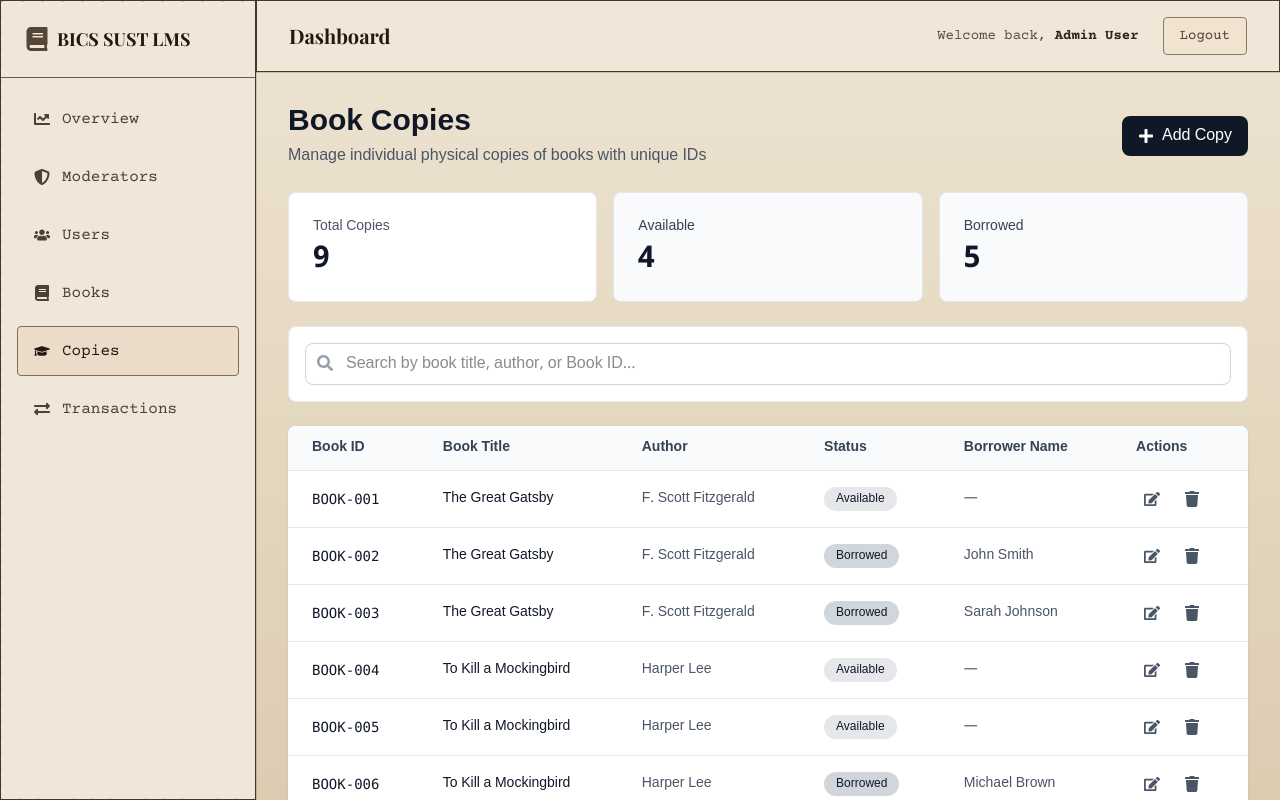
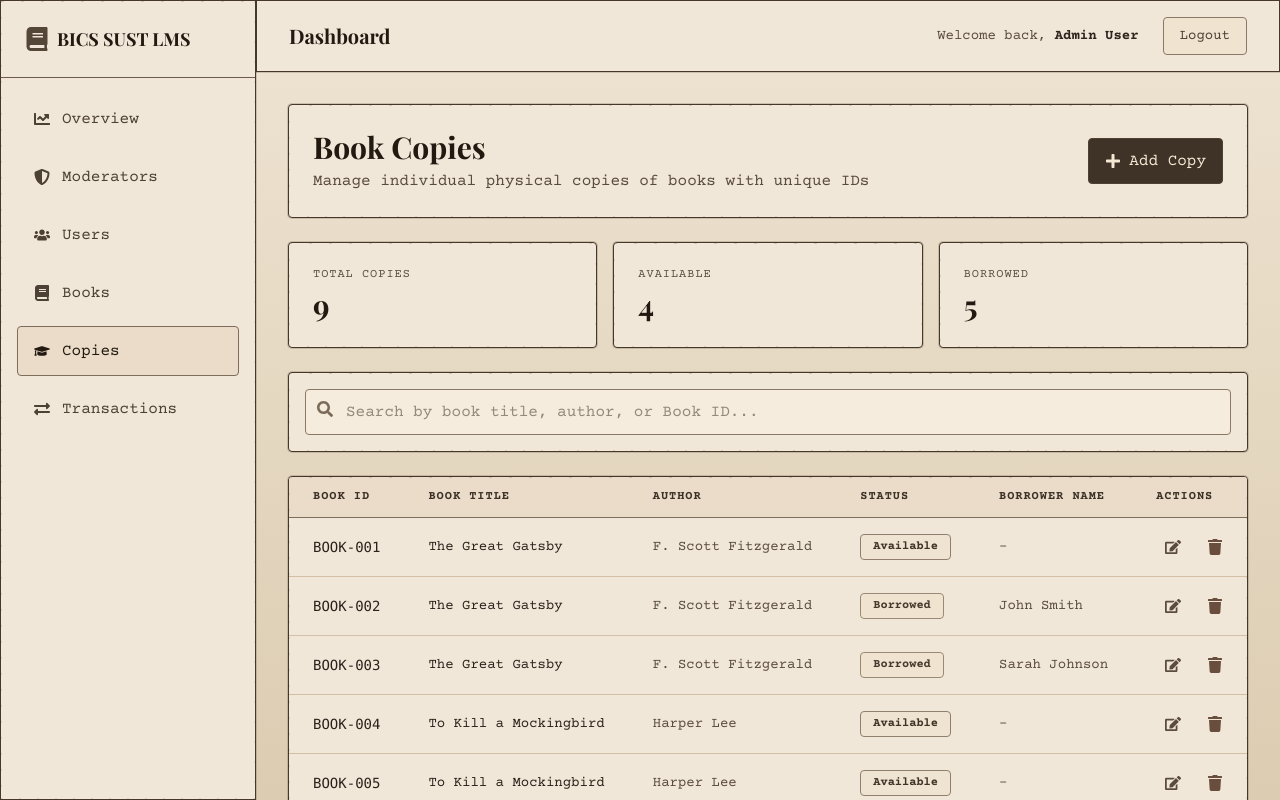
Before and after one commit to ahnayef/bics-sust-lms, a Next.js app: page /dashboard/copies in a window 1280 px wide. Built offline with nearby package versions, Linux system fonts and the light colour scheme.

Commit message:
90s copies page

```diff
--- a/app/dashboard/copies/page.tsx
+++ b/app/dashboard/copies/page.tsx
@@ -1,7 +1,7 @@
 "use client";
 
 import { useState } from "react";
-import { FaEdit, FaPlus, FaSearch, FaTrash } from "react-icons/fa";
+import { FaEdit, FaPlus, FaSearch, FaTimes, FaTrash } from "react-icons/fa";
 
 export default function BookCopiesManagement() {
   const [searchTerm, setSearchTerm] = useState("");
@@ -83,7 +83,7 @@ export default function BookCopiesManagement() {
 
   const getNextBookId = () => {
     const bookIds = bookCopies.map((copy) =>
-      parseInt(copy.bookId.split("-")[1]),
+      parseInt(copy.bookId.split("-")[1], 10),
     );
     const maxId = bookIds.length > 0 ? Math.max(...bookIds) : 0;
     return `BOOK-${String(maxId + 1).padStart(3, "0")}`;
@@ -110,13 +110,13 @@ export default function BookCopiesManagement() {
   const getStatusBadge = (status: string) => {
     switch (status) {
       case "available":
-        return "bg-gray-200 text-gray-900";
+        return "bg-[#efe4d1] text-[#3f3328] border border-[#8f7f6c]";
       case "borrowed":
-        return "bg-gray-300 text-gray-900";
+        return "bg-[#f0e3cf] text-[#47392d] border border-[#9a8975]";
       case "damaged":
-        return "bg-gray-400 text-gray-900";
+        return "bg-[#eadac3] text-[#5a3d2c] border border-[#9b856d]";
       default:
-        return "bg-gray-100 text-gray-700";
+        return "bg-[#f3e9d8] text-[#3f3328] border border-[#8f7f6c]";
     }
   };
 
@@ -124,7 +124,7 @@ export default function BookCopiesManagement() {
     if (formData.bookId && formData.book) {
       const newCopy = {
         bookId: formData.bookId,
-        book: parseInt(formData.book),
+        book: parseInt(formData.book, 10),
         status: "available",
         borrowerName: null,
       };
@@ -148,7 +148,11 @@ export default function BookCopiesManagement() {
       setBookCopies(
         bookCopies.map((c) =>
           c.bookId === editingId
-            ? { ...c, bookId: formData.bookId, book: parseInt(formData.book) }
+            ? {
+                ...c,
+                bookId: formData.bookId,
+                book: parseInt(formData.book, 10),
+              }
             : c,
         ),
       );
@@ -177,16 +181,22 @@ export default function BookCopiesManagement() {
   return (
     <div className="space-y-6">
       {/* Header */}
-      <div className="flex flex-col sm:flex-row items-start sm:items-center justify-between gap-4">
+      <div className="dashboard-surface tron-border rounded-sm p-5 sm:p-6 flex flex-col sm:flex-row items-start sm:items-center justify-between gap-4">
         <div>
-          <h1 className="text-3xl font-bold text-gray-900">Book Copies</h1>
-          <p className="text-gray-600 mt-1">
+          <h1 className="text-2xl sm:text-3xl font-bold text-[#221910] ink-title">
+            Book Copies
+          </h1>
+          <p className="text-[#5a4b3f] mt-1 ink-text">
             Manage individual physical copies of books with unique IDs
           </p>
         </div>
         <button
-          onClick={() => setShowAddModal(true)}
-          className="flex items-center gap-2 px-4 py-2 bg-gray-900 text-white rounded-lg hover:bg-gray-800 transition-colors font-medium"
+          onClick={() => {
+            setEditingId(null);
+            setFormData({ bookId: getNextBookId(), book: "" });
+            setShowAddModal(true);
+          }}
+          className="flex items-center gap-2 px-4 py-2.5 bg-[#3f3328] text-[#f4e8d4] border border-[#4e4033] rounded-sm hover:bg-[#4a3d31] transition-colors font-medium ink-text"
         >
           <FaPlus className="w-4 h-4" />
           Add Copy
@@ -195,62 +205,68 @@ export default function BookCopiesManagement() {
 
       {/* Stats Cards */}
       <div className="grid grid-cols-1 md:grid-cols-3 gap-4">
-        <div className="bg-white rounded-lg p-6 border border-gray-200">
-          <p className="text-sm text-gray-600 mb-1">Total Copies</p>
-          <p className="text-3xl font-bold text-gray-900">
+        <div className="dashboard-surface tron-border rounded-sm p-5 sm:p-6">
+          <p className="text-xs text-[#5c4f42] tracking-[0.08em] uppercase mb-1 ink-text">
+            Total Copies
+          </p>
+          <p className="text-3xl font-bold text-[#221910] ink-title">
             {bookCopies.length}
           </p>
         </div>
-        <div className="bg-gray-50 rounded-lg p-6 border border-gray-200">
-          <p className="text-sm text-gray-700 mb-1">Available</p>
-          <p className="text-3xl font-bold text-gray-900">
+        <div className="dashboard-surface tron-border rounded-sm p-5 sm:p-6">
+          <p className="text-xs text-[#5c4f42] tracking-[0.08em] uppercase mb-1 ink-text">
+            Available
+          </p>
+          <p className="text-3xl font-bold text-[#221910] ink-title">
             {countByStatus("available")}
           </p>
         </div>
-        <div className="bg-gray-50 rounded-lg p-6 border border-gray-200">
-          <p className="text-sm text-gray-700 mb-1">Borrowed</p>
-          <p className="text-3xl font-bold text-gray-900">
+        <div className="dashboard-surface tron-border rounded-sm p-5 sm:p-6">
+          <p className="text-xs text-[#5c4f42] tracking-[0.08em] uppercase mb-1 ink-text">
+            Borrowed
+          </p>
+          <p className="text-3xl font-bold text-[#221910] ink-title">
             {countByStatus("borrowed")}
           </p>
         </div>
       </div>
 
       {/* Search */}
-      <div className="bg-white rounded-lg p-4 border border-gray-200">
+      <div className="dashboard-surface tron-border rounded-sm p-4 border border-[#5f4f40]">
         <div className="relative">
-          <FaSearch className="absolute left-3 top-3 text-gray-400" />
+          <FaSearch className="absolute left-3 top-3 text-[#7a6a5a]" />
           <input
             type="text"
             placeholder="Search by book title, author, or Book ID..."
             value={searchTerm}
             onChange={(e) => setSearchTerm(e.target.value)}
-            className="w-full pl-10 pr-4 py-2 border border-gray-300 rounded-lg focus:ring-2 focus:ring-gray-900 focus:border-transparent outline-none"
+            className="w-full pl-10 pr-4 py-2.5 border border-[#8a7966] bg-[#f6ecdd] text-[#2f251d] rounded-sm focus:ring-2 focus:ring-[#6e5d4a] focus:border-transparent outline-none ink-text"
           />
         </div>
       </div>
 
       {/* Book Copies Table */}
-      <div className="bg-white rounded-lg shadow-sm overflow-hidden">
+      <div className="dashboard-surface tron-border rounded-sm overflow-hidden">
         <div className="overflow-x-auto">
-          <table className="w-full text-sm">
+          <table className="w-full text-sm ink-text min-w-max">
             <thead>
-              <tr className="bg-gray-50 border-b border-gray-200">
-                <th className="px-6 py-3 text-left text-gray-700 font-semibold">
+              <tr className="bg-[#eadcc8] border-b border-[#7d6d5a]">
+                <th className="px-4 sm:px-6 py-3 text-left text-[#3b3026] font-semibold uppercase tracking-[0.08em] text-xs">
                   Book ID
                 </th>
-                <th className="px-6 py-3 text-left text-gray-700 font-semibold">
+                <th className="px-4 sm:px-6 py-3 text-left text-[#3b3026] font-semibold uppercase tracking-[0.08em] text-xs">
                   Book Title
                 </th>
-                <th className="px-6 py-3 text-left text-gray-700 font-semibold">
+                <th className="px-4 sm:px-6 py-3 text-left text-[#3b3026] font-semibold uppercase tracking-[0.08em] text-xs">
                   Author
                 </th>
-                <th className="px-6 py-3 text-left text-gray-700 font-semibold">
+                <th className="px-4 sm:px-6 py-3 text-left text-[#3b3026] font-semibold uppercase tracking-[0.08em] text-xs">
                   Status
                 </th>
-                <th className="px-6 py-3 text-left text-gray-700 font-semibold">
+                <th className="px-4 sm:px-6 py-3 text-left text-[#3b3026] font-semibold uppercase tracking-[0.08em] text-xs">
                   Borrower Name
                 </th>
-                <th className="px-6 py-3 text-left text-gray-700 font-semibold">
+                <th className="px-4 sm:px-6 py-3 text-left text-[#3b3026] font-semibold uppercase tracking-[0.08em] text-xs">
                   Actions
                 </th>
               </tr>
@@ -259,39 +275,39 @@ export default function BookCopiesManagement() {
               {filteredCopies.map((copy) => (
                 <tr
                   key={copy.bookId}
-                  className="border-b border-gray-200 hover:bg-gray-50 transition-colors"
+                  className="border-b border-[#d2bfa5] hover:bg-[#f4ebdc] transition-colors"
                 >
-                  <td className="px-6 py-3 font-mono font-medium text-gray-900">
+                  <td className="px-4 sm:px-6 py-3 font-mono font-medium text-[#2b2119]">
                     {copy.bookId}
                   </td>
-                  <td className="px-6 py-3 font-medium text-gray-900">
+                  <td className="px-4 sm:px-6 py-3 font-medium text-[#2b2119]">
                     {getBookTitle(copy.book)}
                   </td>
-                  <td className="px-6 py-3 text-gray-600">
+                  <td className="px-4 sm:px-6 py-3 text-[#5a4b3f]">
                     {getBookAuthor(copy.book)}
                   </td>
-                  <td className="px-6 py-3">
+                  <td className="px-4 sm:px-6 py-3">
                     <span
-                      className={`inline-block px-3 py-1 text-xs font-medium rounded-full ${getStatusBadge(copy.status)}`}
+                      className={`inline-block px-3 py-1 text-xs font-semibold rounded-sm ${getStatusBadge(copy.status)}`}
                     >
                       {copy.status.charAt(0).toUpperCase() +
                         copy.status.slice(1)}
                     </span>
                   </td>
-                  <td className="px-6 py-3 text-gray-600">
-                    {copy.borrowerName || "—"}
+                  <td className="px-4 sm:px-6 py-3 text-[#5a4b3f]">
+                    {copy.borrowerName || "-"}
                   </td>
-                  <td className="px-6 py-3">
+                  <td className="px-4 sm:px-6 py-3">
                     <div className="flex items-center gap-2">
                       <button
                         onClick={() => handleEdit(copy.bookId)}
-                        className="p-2 text-gray-600 hover:bg-gray-100 rounded transition-colors"
+                        className="p-2 text-[#5b4c3f] hover:bg-[#eadcc8] border border-transparent hover:border-[#c4ad91] rounded-sm transition-colors"
                       >
                         <FaEdit className="w-4 h-4" />
                       </button>
                       <button
                         onClick={() => handleDelete(copy.bookId)}
-                        className="p-2 text-gray-600 hover:bg-gray-100 rounded transition-colors"
+                        className="p-2 text-[#6a4e3d] hover:bg-[#eadcc8] border border-transparent hover:border-[#c4ad91] rounded-sm transition-colors"
                       >
                         <FaTrash className="w-4 h-4" />
                       </button>
@@ -304,7 +320,7 @@ export default function BookCopiesManagement() {
         </div>
 
         {filteredCopies.length === 0 && (
-          <div className="text-center py-12 text-gray-500">
+          <div className="text-center py-12 text-[#6a5a4c] ink-text">
             <p>No copies found matching your search criteria.</p>
           </div>
         )}
@@ -312,15 +328,24 @@ export default function BookCopiesManagement() {
 
       {/* Add Copy Modal */}
       {showAddModal && (
-        <div className="fixed inset-0 bg-black/50 backdrop-blur-xs flex items-center justify-center p-4 z-50">
-          <div className="bg-white rounded-lg max-w-md w-full p-6">
-            <h2 className="text-xl font-bold text-gray-900 mb-4">
-              {editingId ? "Edit Copy" : "Add New Copy"}
-            </h2>
+        <div className="fixed inset-0 bg-[#1f170f]/42 backdrop-blur-[1px] flex items-center justify-center p-4 z-80">
+          <div className="dashboard-surface tron-border rounded-sm max-w-md w-full p-6">
+            <div className="flex items-start justify-between gap-3 mb-4">
+              <h2 className="text-xl font-bold text-[#221910] ink-title">
+                {editingId ? "Edit Copy" : "Add New Copy"}
+              </h2>
+              <button
+                onClick={closeModal}
+                className="p-2 text-[#655648] hover:bg-[#e7d8c3] rounded-sm transition-colors"
+                aria-label="Close copy modal"
+              >
+                <FaTimes className="w-4 h-4" />
+              </button>
+            </div>
 
-            <div className="space-y-4">
+            <div className="space-y-4 ink-text">
               <div>
-                <label className="block text-sm font-medium text-gray-700 mb-1">
+                <label className="block text-sm font-medium text-[#4f4134] mb-1">
                   Select Book *
                 </label>
                 <select
@@ -328,7 +353,7 @@ export default function BookCopiesManagement() {
                   onChange={(e) =>
                     setFormData({ ...formData, book: e.target.value })
                   }
-                  className="w-full px-4 py-2 border border-gray-300 rounded-lg focus:ring-2 focus:ring-gray-900 focus:border-transparent outline-none"
+                  className="w-full px-4 py-2.5 border border-[#8a7966] bg-[#f6ecdd] text-[#2f251d] rounded-sm focus:ring-2 focus:ring-[#6e5d4a] focus:border-transparent outline-none"
                 >
                   <option value="">Choose a book</option>
                   {availableBooks.map((book) => (
@@ -340,7 +365,7 @@ export default function BookCopiesManagement() {
               </div>
 
               <div>
-                <label className="block text-sm font-medium text-gray-700 mb-1">
+                <label className="block text-sm font-medium text-[#4f4134] mb-1">
                   Book ID *
                 </label>
                 <input
@@ -350,9 +375,9 @@ export default function BookCopiesManagement() {
                     setFormData({ ...formData, bookId: e.target.value })
                   }
                   placeholder={getNextBookId()}
-                  className="w-full px-4 py-2 border border-gray-300 rounded-lg focus:ring-2 focus:ring-gray-900 focus:border-transparent outline-none"
+                  className="w-full px-4 py-2.5 border border-[#8a7966] bg-[#f6ecdd] text-[#2f251d] rounded-sm focus:ring-2 focus:ring-[#6e5d4a] focus:border-transparent outline-none"
                 />
-                <p className="text-xs text-gray-500 mt-1">
+                <p className="text-xs text-[#6a5a4c] mt-1">
                   e.g., BOOK-001, BOOK-002
                 </p>
               </div>
@@ -361,13 +386,13 @@ export default function BookCopiesManagement() {
             <div className="flex gap-3 mt-6">
               <button
                 onClick={closeModal}
-                className="flex-1 px-4 py-2 border border-gray-300 text-gray-700 rounded-lg hover:bg-gray-50 transition-colors font-medium"
+                className="flex-1 px-4 py-2.5 border border-[#8a7966] text-[#4f4134] rounded-sm hover:bg-[#eadcc8] transition-colors font-medium ink-text"
               >
                 Cancel
               </button>
               <button
                 onClick={editingId ? handleUpdate : handleAdd}
-                className="flex-1 px-4 py-2 bg-gray-900 text-white rounded-lg hover:bg-gray-800 transition-colors font-medium"
+                className="flex-1 px-4 py-2.5 bg-[#3f3328] text-[#f4e8d4] border border-[#4e4033] rounded-sm hover:bg-[#4a3d31] transition-colors font-medium ink-text"
               >
                 {editingId ? "Update" : "Add"} Copy
               </button>
```
